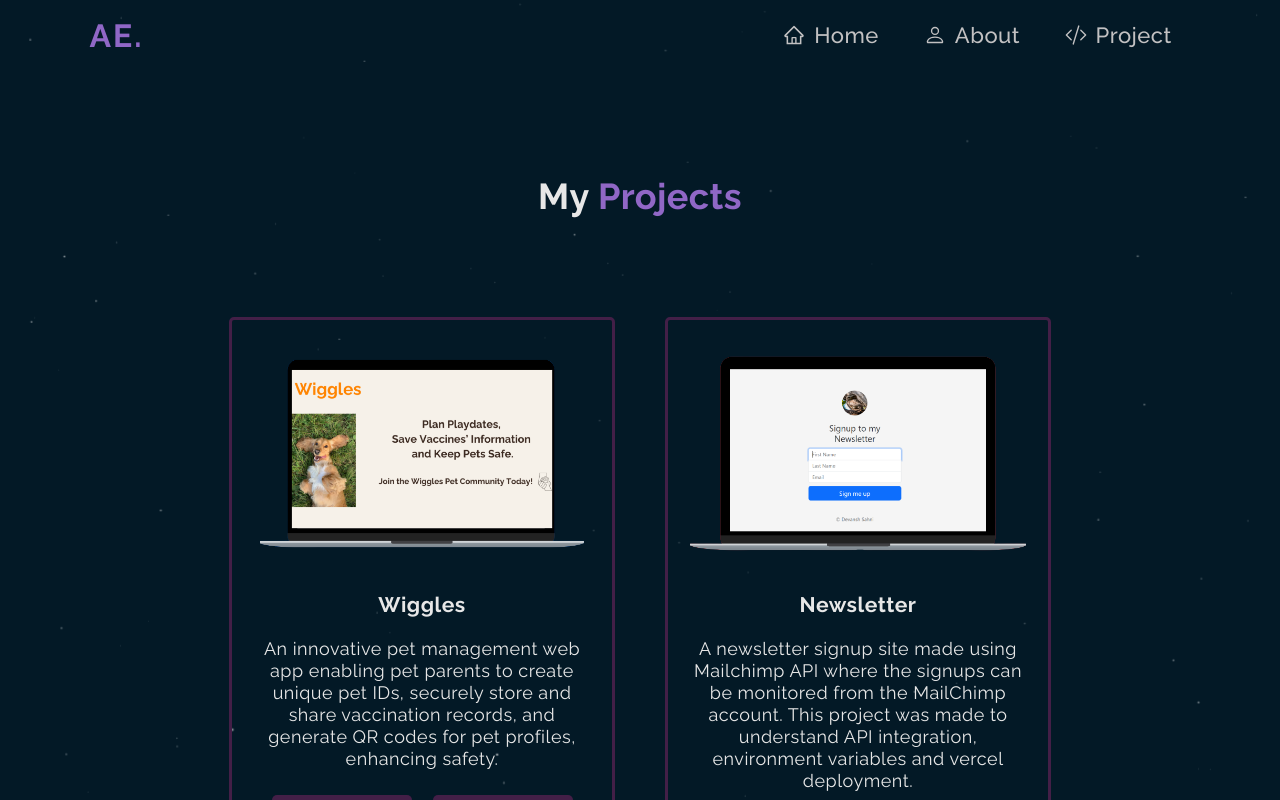
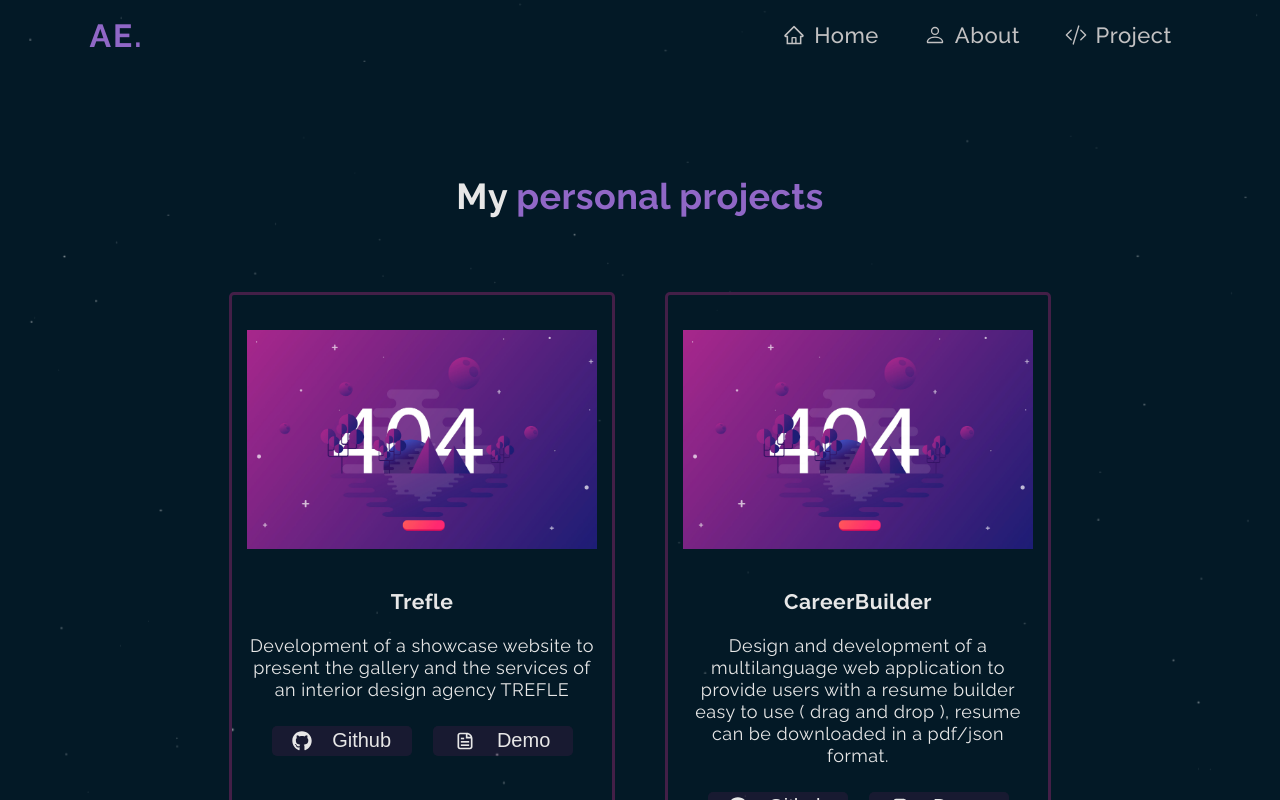
Before and after one commit to azerengazzou/personalWebsite, a React (Create React App) app: page / in a window 1280 px wide. Both pictures are taken after a click on the item "Project". Shown: the top 800 px of the page. Built offline with nearby package versions, Linux system fonts and the light colour scheme.

Commit message:
update projects

```diff
--- a/src/Components/ProjectBox.js
+++ b/src/Components/ProjectBox.js
@@ -5,25 +5,49 @@
 
 const  ProjectBox = ({projectPhoto, projectName}) => {
   const desc = {
-    TindogDesc : "This website is a landing page of Tinder but for dogs. It is a responsive website which was made to understand Bootstrap. I also learned how to host my project on Github and then how to deploy that project using Github pages.",
-    TindogGithub : "https://github.com/DevanshSahni/tindog",
-    TindogWebsite : "https://devanshsahni.github.io/tindog/",
+      RepertoirePlusDesc : "Phone book mobile app, detection and saving the user location.",
+      RepertoirePlusSkills: "Android Studio - XML",
+      RepertoirePlusGithub : "https://github.com/azerengazzou/",
+      RepertoirePlusWebsite : "",
 
-    RogFreeDesc : "A website that shows you over seven specialized yoga postures for specific diseases or health problems. This was a group project made in a team of two for a 36-hour-long online hackathon named Hackodisha 2.0.",
-    RogFreeGithub : "https://github.com/DevanshSahni/Rog-Free",
-    RogFreeWebsite : "https://devanshsahni.github.io/Rog-Free/",
+      SchoolManagementDesc : "Desktop application for primary school management- Administrator CRUD.",
+      SchoolManagementSkills: "Java Swing",
+      SchoolManagementGithub : "https://github.com/azerengazzou/",
+      SchoolManagementWebsite : "",
 
-    NewsletterDesc:"A newsletter signup site made using Mailchimp API where the signups can be monitored from the MailChimp account. This project was made to understand API integration, environment variables and vercel deployment.",
-    NewsletterGithub:"",
-    NewsletterWebsite:"https://newsletter-signup-teal.vercel.app/",
+      QuizDesc: "Tech Quiz - Quiz on the general knowledge of computer science students, developed without the use of libraries or frameworks.",
+      QuizSkills: "OpenTrivia API - JavaScript - CSS",
+      QuizGithub: "https://github.com/azerengazzou/Quiz",
+      QuizWebsite: "https://serene-borg-1313a7.netlify.app",
 
-    WigglesDesc:"An innovative pet management web app enabling pet parents to create unique pet IDs, securely store and share vaccination records, and generate QR codes for pet profiles, enhancing safety.",
-    WigglesGithub:"https://github.com/DevanshSahni/Wiggles",
-    WigglesWebsite:"https://wiggles.vercel.app/",
+      ECommerceITDesc:"E-commerce website for computer equipments selling; stock management, product management and market basket",
+      ECommerceITSkills: "Spring Boot - Bootstrap - MySQL",
+      ECommerceITGithub: "https://github.com/azerengazzou/EcommerceSpringboot",
+      ECommerceITWebsite: "",
+
+      ClubEventsDesc:"Design and development of a web platform to present the various student clubs and school events",
+      ClubEventsSkills: "Laravel 8 - React Js - SqlServer",
+      ClubEventsGithub: "https://github.com/azerengazzou/Events_Project-React-Laravel-",
+      ClubEventsWebsite: "",
+
+      SABOEGDesc:"Design and development of a showcase website to present the services of the electricity company SABOEG",
+      SABOEGSkills: "React JS - Adobe Photoshop",
+      SABOEGGithub: "",
+      SABOEGWebsite: "",
+
+      TrefleDesc:"Development of a showcase website to present the gallery and the services of an interior design agency TREFLE",
+      TrefleSkills: "Wordpress - Elementor",
+      TrefleGithub: "https://github.com/azerengazzou/trefle",
+      TrefleWebsite: "",
+
+      CareerBuilderDesc:"Design and development of a multilanguage web application to provide users with a resume builder easy to use ( drag and drop ), resume can be downloaded in a pdf/json format.",
+      CareerBuilderSkills: "React JSX - CI/CD",
+      CareerBuilderGithub: "https://github.com/azerengazzou/SH_Career",
+      CareerBuilderWebsite: "https://careerbuilder-v1.netlify.app",
   }
 
-  let show ='';
-  if(desc[projectName + 'Github']===""){
+  let show = '';
+  if(desc[projectName + 'Github']=== ""){
     show="none";
   }
 
@@ -36,7 +60,6 @@
             <br />
             {desc[projectName + 'Desc']}
             <br />
-
             <a style={{display:show}} href={desc[projectName + 'Github']} target='_blank'>
               <button className='projectbtn'><FaGithub/> Github</button>
             </a>
--- a/src/Components/Projects.js
+++ b/src/Components/Projects.js
@@ -1,21 +1,22 @@
 import React from 'react';
 import ProjectBox from './ProjectBox';
-import NewsletterImage from '../images/NewsletterImage.png';
-import RogfreeImage from '../images/RogfreeImage.png';
-import TindogImage from '../images/TindogImage.png';
-import WigglesImage from '../images/WigglesImage.png';
+import Imagenotfound from '../images/Imagenotfound.jpg';
 
 const Projects = () => {
   return (
     <div>
-      <h1 className='projectHeading'>My <b>Projects</b></h1>
+      <h1 className='projectHeading'>My <b>personal projects</b></h1>
       <div className='project'>
-        <ProjectBox projectPhoto={WigglesImage} projectName="Wiggles" />
-        <ProjectBox projectPhoto={NewsletterImage} projectName="Newsletter" />
-        <ProjectBox projectPhoto={RogfreeImage} projectName="RogFree" />
-        <ProjectBox projectPhoto={TindogImage} projectName="Tindog" />
+          <ProjectBox projectPhoto={Imagenotfound} projectName="Trefle" />
+          <ProjectBox projectPhoto={Imagenotfound} projectName="CareerBuilder" />
+          <ProjectBox projectPhoto={Imagenotfound} projectName="RepertoirePlus" />
+          <ProjectBox projectPhoto={Imagenotfound} projectName="SchoolManagement" />
+          <ProjectBox projectPhoto={Imagenotfound} projectName="Quiz" />
+          <ProjectBox projectPhoto={Imagenotfound} projectName="ECommerceIT" />
+          <ProjectBox projectPhoto={Imagenotfound} projectName="ClubEvents" />
+          <ProjectBox projectPhoto={Imagenotfound} projectName="SABOEG" />
+
       </div>
-
     </div>
   )
 }
--- a/src/index.css
+++ b/src/index.css
@@ -396,7 +396,6 @@
   display: flex;
   flex-wrap: wrap;
   justify-content: center;
-  margin: 25px 5%;
 }
 
 .projectBox{
@@ -431,7 +430,7 @@
   width: 40%;
   margin: 25px 3% 0;
   border-radius: 5px;
-  background-color: #431f47;
+  background-color: rgba(67, 31, 71, 0.34);
   color: #E7E7E7;
   height: 30px;
   cursor:pointer;
```
Also changed, not shown: public/images/WebsiteImage.png (deleted), src/images/Imagenotfound.jpg (added).
